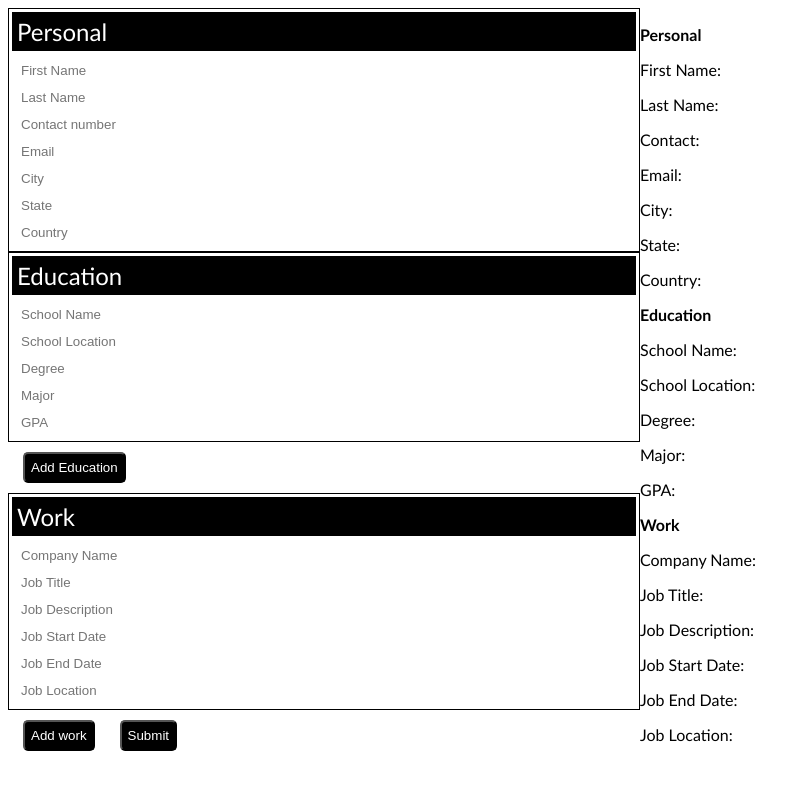
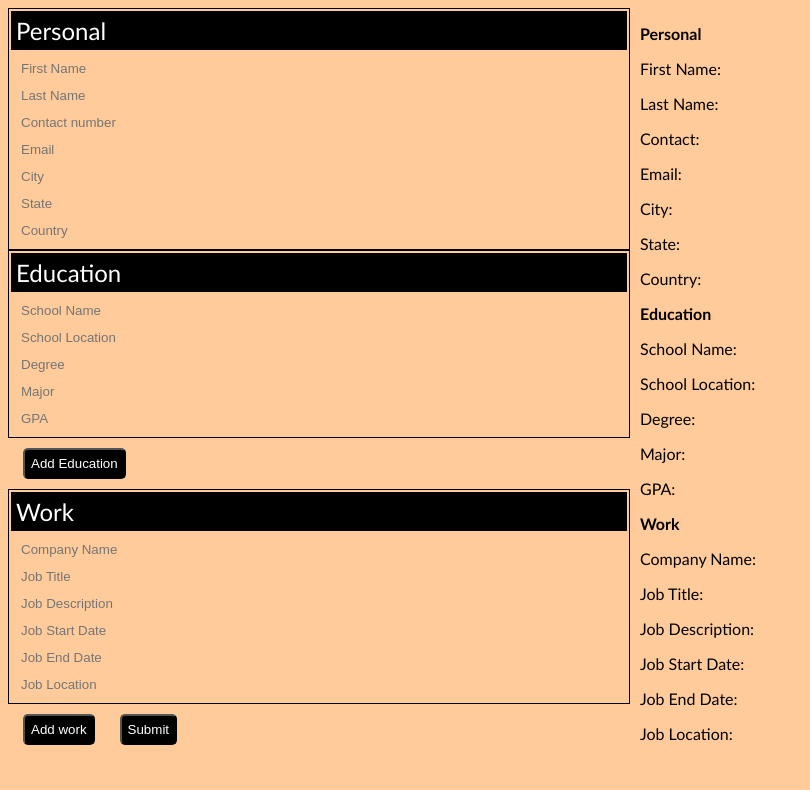
Before and after one commit to shoebham/CV-application, a React (Create React App) app: page / in a window 1280 px wide. Shown: the top 790 px of the page, without its empty margins (0-810 px from the left). Built offline with nearby package versions, Linux system fonts and the light colour scheme.

Commit message:
Add styles

```diff
--- a/public/style.css
+++ b/public/style.css
@@ -14,10 +14,11 @@ input{
 
 .item{
     flex-basis: 100%;
+    padding-right: 10px;
 }
 
 html{
-    background-color: white;
+    background-color: rgb(255, 203, 155);
     font-family: 'Gill Sans', 'Gill Sans MT', Calibri, 'Trebuchet MS', sans-serif;
 }
 
@@ -40,7 +41,6 @@ button:hover{
 
 .heading-input{
     font-size:24px;
-    border:1px solid white;
     padding: 5px;
     margin:2px;
     color:white;
@@ -53,6 +53,8 @@ button:hover{
 }
 input{
     border: none;
+    background: transparent;
+    color:black
 }
 
 input:focus{
```
